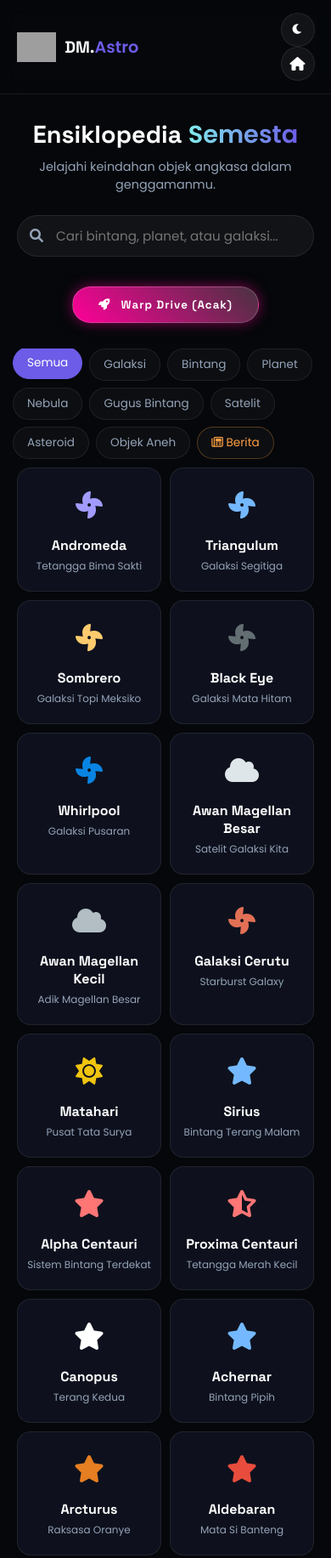
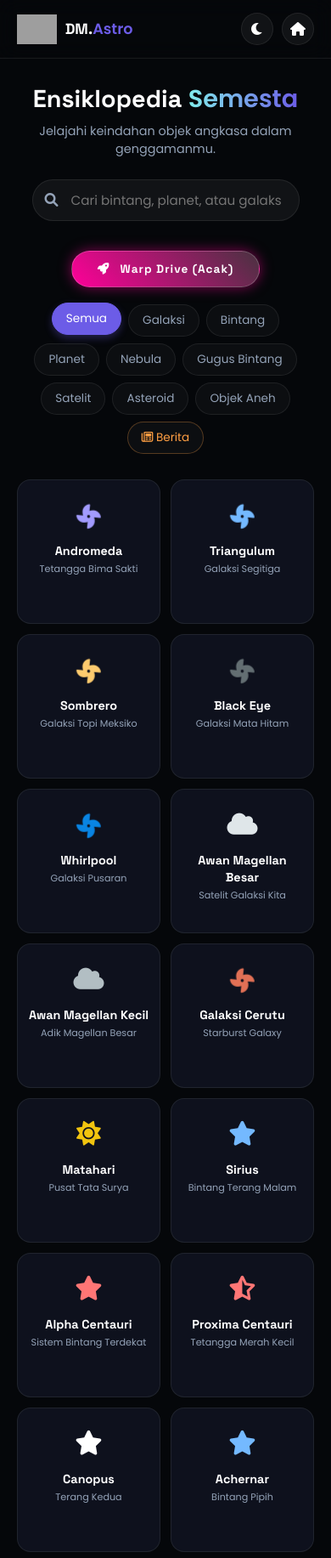
Before and after one commit to Hikmahtyar/DevMula-Astro.Com, a plain HTML site: page index.html in a window 390 px wide. Shown: the top 1833 px of the page at 85% size. Drawn offline with Linux system fonts and the light colour scheme; grey boxes are pictures that could not be loaded.

Commit message:
Fix: Upload kode Ensiklopedia Astro yang benar

```diff
--- a/style.css
+++ b/style.css
@@ -2,9 +2,9 @@
    1. RESET & VARIABLES
    ========================================= */
 :root {
-    /* Mode Gelap (Default) - Warna Deep Space */
+    /* Mode Gelap (Default) */
     --bg-color: #05070a;
-    --card-bg: rgba(21, 25, 43, 0.6); /* Transparan untuk efek kaca */
+    --card-bg: rgba(21, 25, 43, 0.6);
     --text-primary: #ffffff;
     --text-secondary: #94a3b8;
     --accent: #6c5ce7;
@@ -13,44 +13,44 @@
 }
 
 .light-mode {
-    /* Mode Terang - Warna Awan Siang */
+    /* Mode Terang */
     --bg-color: #f0f2f5;
     --card-bg: #ffffff;
     --text-primary: #2d3436;
     --text-secondary: #636e72;
     --accent: #0984e3;
     --border-card: rgba(0, 0, 0, 0.05);
-    --glow-opacity: 0.1; /* Glow sedikit terlihat di light mode */
+    --glow-opacity: 0.1;
 }
 
 * {
     margin: 0; padding: 0; box-sizing: border-box;
     font-family: 'Poppins', sans-serif;
-    /* Transisi halus untuk semua perubahan elemen */
     transition: background-color 0.3s ease, color 0.3s ease, border-color 0.3s ease;
+    -webkit-tap-highlight-color: transparent;
 }
+
+html { overflow-x: hidden; }
 
 body {
     background-color: var(--bg-color);
     color: var(--text-primary);
     min-height: 100vh;
-    overflow-x: hidden; /* Mencegah scroll samping di HP */
+    overflow-x: hidden;
 }
 
-/* Font Khusus Judul agar Futuristik */
 h1, h2, h3, .brand-text { font-family: 'Space Grotesk', sans-serif; }
 
 /* =========================================
-   2. NAVBAR (GLASSMORPHISM)
+   2. NAVBAR
    ========================================= */
 .navbar {
     display: flex; justify-content: space-between; align-items: center;
     padding: 15px 5%;
     position: sticky; top: 0; z-index: 100;
-    /* Efek Kaca Buram */
     backdrop-filter: blur(12px);
     -webkit-backdrop-filter: blur(12px);
-    background: rgba(var(--bg-color), 0.7);
+    background: rgba(var(--bg-color), 0.85);
     border-bottom: 1px solid var(--border-card);
 }
 
@@ -59,32 +59,34 @@ h1, h2, h3, .brand-text { font-family: 'Space Grotesk', sans-serif; }
 .brand-text { font-size: 1.2rem; font-weight: 700; }
 .highlight { color: var(--accent); }
 
+.nav-actions { display: flex; gap: 10px; }
+
 .btn-icon {
-    width: 40px; height: 40px; border-radius: 50%;
+    width: 38px; height: 38px; border-radius: 50%;
     border: 1px solid var(--border-card);
     background: rgba(255,255,255,0.05);
     color: var(--text-primary);
     display: flex; align-items: center; justify-content: center;
     cursor: pointer; text-decoration: none;
-    transition: transform 0.2s;
+    font-size: 1rem;
 }
-.btn-icon:hover { background: var(--accent); border-color: var(--accent); color: white; transform: scale(1.1); }
+.btn-icon:hover { background: var(--accent); border-color: var(--accent); color: white; }
 
 /* =========================================
    3. HERO & SEARCH BAR
    ========================================= */
-.hero { text-align: center; padding: 30px 20px; }
+.hero { text-align: center; padding: 30px 20px 10px; }
 .hero h1 { font-size: 2.2rem; margin-bottom: 10px; line-height: 1.2; }
 .highlight-text {
     background: linear-gradient(90deg, #81ecec, #6c5ce7);
     -webkit-background-clip: text;
     -webkit-text-fill-color: transparent;
 }
-.hero p { color: var(--text-secondary); margin-bottom: 25px; font-size: 0.9rem; }
+.hero p { color: var(--text-secondary); margin-bottom: 25px; font-size: 0.9rem; padding: 0 10px; }
 
-/* Styles untuk Search Bar */
+/* Search Bar */
 .search-wrapper {
-    position: relative; max-width: 400px; margin: 0 auto 20px;
+    position: relative; max-width: 500px; margin: 0 auto 20px; width: 90%;
 }
 .search-icon {
     position: absolute; left: 15px; top: 50%; transform: translateY(-50%);
@@ -95,7 +97,6 @@ h1, h2, h3, .brand-text { font-family: 'Space Grotesk', sans-serif; }
     border-radius: 50px; border: 1px solid var(--border-card);
     background: rgba(255,255,255,0.05);
     color: var(--text-primary); font-size: 0.95rem; outline: none;
-    transition: 0.3s;
 }
 #searchInput:focus {
     border-color: var(--accent);
@@ -104,114 +105,110 @@ h1, h2, h3, .brand-text { font-family: 'Space Grotesk', sans-serif; }
 }
 
 /* =========================================
-   4. FILTER BUTTONS (Scrollable di HP)
+   4. FILTER BUTTONS (FIX: NO SCROLL, CENTERED)
    ========================================= */
 .filter-container {
-    display: flex; justify-content: center; flex-wrap: wrap; gap: 8px;
-    padding: 0 15px 30px; max-width: 900px; margin: 0 auto;
+    display: flex;
+    justify-content: center; /* Selalu di tengah */
+    flex-wrap: wrap; /* Tombol turun ke bawah jika tidak muat */
+    gap: 8px; /* Jarak antar tombol */
+    padding: 10px 20px 30px; /* Padding atas 10px agar tidak terpotong */
+    max-width: 800px;
+    margin: 0 auto;
 }
 
 .filter-btn {
-    padding: 8px 16px; border: 1px solid var(--border-card);
+    padding: 8px 16px;
+    border: 1px solid var(--border-card);
     background: rgba(255,255,255,0.03); color: var(--text-secondary);
     border-radius: 50px; cursor: pointer; font-size: 0.85rem; font-weight: 500;
     transition: all 0.2s;
-    white-space: nowrap; /* Mencegah teks turun baris */
+    /* Agar tombol tidak gepeng di layar kecil */
+    flex-shrink: 0;
 }
+
 .filter-btn:hover, .filter-btn.active {
     background: var(--accent); color: white; border-color: var(--accent);
     transform: translateY(-2px);
+    box-shadow: 0 4px 10px rgba(108, 92, 231, 0.3);
 }
-/* Tombol Berita Spesial */
 .news-btn { border-color: rgba(255, 159, 67, 0.3); color: #ff9f43; }
 .news-btn:hover, .news-btn.active { background: #ff9f43; color: white; border-color: #ff9f43; }
 
 /* =========================================
-   5. CARD GRID & STYLING
+   5. CARD GRID (FIX 2 KOLOM RAPI)
    ========================================= */
 .container { max-width: 1200px; margin: 0 auto; padding: 0 20px 60px; }
 
 .card-grid {
     display: grid;
-    /* Responsive Grid: Otomatis menyesuaikan layar HP/Laptop */
-    grid-template-columns: repeat(auto-fill, minmax(150px, 1fr));
-    gap: 15px;
+    /* Desktop: Auto fit */
+    grid-template-columns: repeat(auto-fill, minmax(180px, 1fr));
+    gap: 20px;
 }
 
 .card {
-    position: relative; /* Penting untuk penempatan Glow */
+    position: relative;
     background: var(--card-bg);
     border-radius: 16px; padding: 25px 15px;
     text-decoration: none; color: var(--text-primary);
     border: 1px solid var(--border-card);
     display: flex; flex-direction: column; align-items: center; text-align: center;
-    overflow: hidden; /* Agar glow tidak keluar kotak */
-    transition: transform 0.3s ease, border-color 0.3s ease;
+    overflow: hidden;
+    height: 100%;
+    justify-content: flex-start;
 }
 
-/* Elemen Glow di Belakang Kartu */
 .card-glow {
     position: absolute; top: -50%; left: -50%; width: 200%; height: 200%;
-    /* Gradient Radial Halus */
-    background: radial-gradient(circle, rgba(255,255,255,0.15) 0%, transparent 60%);
-    opacity: var(--glow-opacity);
-    transform: scale(0.8);
-    transition: opacity 0.4s ease, transform 0.4s ease;
-    pointer-events: none; z-index: 0;
+    background: radial-gradient(circle, rgba(255,255,255,0.1) 0%, transparent 60%);
+    opacity: var(--glow-opacity); transform: scale(0.8);
+    transition: opacity 0.4s ease, transform 0.4s ease; pointer-events: none;
 }
 
-/* Efek Hover di Desktop */
+/* Hover hanya di Desktop */
 @media (hover: hover) {
     .card:hover { transform: translateY(-5px); border-color: rgba(255,255,255,0.3); }
-    .card:hover .card-glow { opacity: 0.3; transform: scale(1); } /* Glow menyala */
+    .card:hover .card-glow { opacity: 0.3; transform: scale(1); }
     .card:hover .card-icon { transform: scale(1.1); filter: drop-shadow(0 0 8px currentColor); }
 }
 
-.card-icon { font-size: 2rem; margin-bottom: 12px; z-index: 1; transition: transform 0.3s; position: relative; }
-.card h3 { font-size: 1rem; margin-bottom: 5px; z-index: 1; position: relative; }
-.card p { font-size: 0.75rem; color: var(--text-secondary); z-index: 1; position: relative; }
+.card-icon { font-size: 2.2rem; margin-bottom: 12px; z-index: 1; transition: transform 0.3s; }
+.card h3 { font-size: 1rem; margin-bottom: 5px; z-index: 1; line-height: 1.4; }
+.card p { font-size: 0.75rem; color: var(--text-secondary); z-index: 1; }
 
-/* Badge Berita */
 .badge {
-    font-size: 0.65rem; font-weight: bold; padding: 4px 10px; border-radius: 8px;
-    margin-bottom: 10px; text-transform: uppercase; letter-spacing: 0.5px; z-index: 1;
+    font-size: 0.6rem; font-weight: bold; padding: 4px 8px; border-radius: 6px;
+    margin-bottom: 8px; text-transform: uppercase; z-index: 1;
 }
-.upcoming { background: rgba(255, 159, 67, 0.15); color: #ff9f43; border: 1px solid rgba(255, 159, 67, 0.3); }
-.passed { background: rgba(239, 87, 119, 0.15); color: #ef5777; border: 1px solid rgba(239, 87, 119, 0.3); }
-
+.upcoming { background: rgba(255, 159, 67, 0.15); color: #ff9f43; border: 1px solid #ff9f43; }
+.passed { background: rgba(239, 87, 119, 0.15); color: #ef5777; border: 1px solid #ef5777; }
 .hidden { display: none; }
 
 /* =========================================
-   6. FOOTER & ANIMASI
+   6. FOOTER & PROMO FIX
    ========================================= */
 .footer {
     text-align: center; padding: 40px 20px;
     background: linear-gradient(to top, rgba(0,0,0,0.8), transparent);
     border-top: 1px solid var(--border-card);
 }
-/* KODE BARU (PAKAI INI) */
 .promo-box {
     background: linear-gradient(135deg, #2d3436, #000);
     padding: 25px; border-radius: 15px; max-width: 400px; margin: 0 auto 20px;
     border: 1px solid rgba(255,255,255,0.1);
-
-    /* TAMBAHAN WAJIB: Paksa teks jadi putih */
     color: #ffffff !important;
     box-shadow: 0 10px 30px rgba(0,0,0,0.2);
 }
+.promo-box h3, .promo-box p { color: #ffffff !important; }
 
-/* Pastikan judul dan paragraf di dalam box ini juga putih */
-.promo-box h3,
-.promo-box p {
-    color: #ffffff !important;
-}
 .btn-promo {
     display: inline-block; background: var(--accent); color: white;
-    padding: 8px 20px; border-radius: 50px; text-decoration: none; font-size: 0.9rem; margin-top: 10px;
+    padding: 8px 25px; border-radius: 50px; text-decoration: none; font-size: 0.9rem; margin-top: 10px; font-weight: 600;
 }
 .copyright { font-size: 0.8rem; color: var(--text-secondary); }
 
-/* Animasi Meteor Jatuh */
+/* Animasi */
 .meteor {
     position: fixed; top: -100px; width: 2px; height: 60px;
     background: linear-gradient(to bottom, rgba(255,255,255,0), #fff);
@@ -221,54 +218,68 @@ h1, h2, h3, .brand-text { font-family: 'Space Grotesk', sans-serif; }
     0% { transform: translateY(-100px) translateX(0); opacity: 1; }
     100% { transform: translateY(110vh) translateX(-100px); opacity: 0; }
 }
-/* Animasi Muncul Kartu */
-@keyframes fadeIn {
-    from { opacity: 0; transform: scale(0.95); }
-    to { opacity: 1; transform: scale(1); }
+@keyframes fadeIn { from { opacity: 0; transform: scale(0.95); } to { opacity: 1; transform: scale(1); } }
+
+/* =========================================
+   7. 🔥 MOBILE OPTIMIZATION 🔥
+   ========================================= */
+@media (max-width: 768px) {
+    .navbar { padding: 15px 20px; }
+    .brand-text { font-size: 1.1rem; }
+
+    /* Hero Font */
+    .hero h1 { font-size: 1.8rem; }
+
+    /* Filter: Tumpuk ke Bawah & Rata Tengah */
+    .filter-container {
+        /* Hapus scroll samping */
+        flex-wrap: wrap;
+        overflow-x: visible;
+        justify-content: center;
+        /* Tambah padding atas agar tidak terpotong */
+        padding-top: 10px;
+        mask-image: none;
+        -webkit-mask-image: none;
+    }
+
+    /* Grid 2 Kolom */
+    .card-grid {
+        grid-template-columns: repeat(2, 1fr);
+        gap: 12px;
+    }
+
+    /* Kartu */
+    .card { padding: 20px 10px; min-height: 170px; }
+    .card-icon { font-size: 1.8rem; margin-bottom: 10px; }
+    .card h3 { font-size: 0.9rem; }
+    .card p { font-size: 0.7rem; line-height: 1.2; }
+
+    /* Warp Button */
+    .warp-btn { font-size: 0.85rem; padding: 10px 20px; }
 }
 
 /* =========================================
-   7. RESPONSIVE MOBILE TWEAKS
+   8. FIX HALAMAN ARTIKEL
    ========================================= */
-@media (max-width: 480px) {
-    .hero h1 { font-size: 1.8rem; }
-    .card-grid { grid-template-columns: repeat(2, 1fr); gap: 10px; } /* 2 Kolom di HP */
-    .filter-container { overflow-x: auto; justify-content: flex-start; padding-bottom: 10px; } /* Scroll samping jika tombol banyak */
-    .card { padding: 20px 10px; }
-}
-
-/* =========================================
-   FIX TAMBAHAN UNTUK HALAMAN ARTIKEL
-   ========================================= */
-
-/* 1. Paksa Kartu Promo di Artikel (Andromeda/Triangulum) Selalu Gelap */
 .promo-card-dark {
     background: #0b0e14 !important;
     border: 1px solid rgba(255, 255, 255, 0.1) !important;
-    color: #ffffff !important; /* Teks Putih */
+    color: #ffffff !important;
+}
+.promo-card-dark h2, .promo-card-dark p, .promo-card-dark .promo-label {
+    color: #ffffff !important;
+}
+.promo-card-dark .btn-cta-primary {
+    background: #ffffff !important; color: #000000 !important;
 }
 
-.promo-card-dark h2,
-.promo-card-dark p,
-.promo-card-dark .promo-label {
-    color: #ffffff !important; /* Paksa semua teks anak jadi putih */
-}
-
-/* Tombol di dalam kartu promo */
-.promo-card-dark .btn-cta-primary {
-    background: #ffffff !important;
-    color: #000000 !important;
-}
-
-/* 2. Fix Judul Artikel saat Mode Terang */
-/* Agar tulisan "ANDROMEDA..." terlihat saat background putih */
 body.light-mode .main-title {
     background: linear-gradient(135deg, #2d3436 30%, var(--accent) 100%);
     -webkit-background-clip: text;
     -webkit-text-fill-color: transparent;
 }
 
-/* --- WARP DRIVE BUTTON --- */
+/* Warp Overlay & Button Styles */
 .warp-btn {
     margin-top: 15px;
     padding: 12px 30px;
@@ -283,49 +294,24 @@ body.light-mode .main-title {
     font-family: 'Space Grotesk', sans-serif;
     letter-spacing: 1px;
 }
-.warp-btn:hover {
-    transform: scale(1.1);
-    box-shadow: 0 0 30px rgba(255, 0, 153, 0.8);
-}
+.warp-btn:hover { transform: scale(1.1); box-shadow: 0 0 30px rgba(255, 0, 153, 0.8); }
 .warp-btn i { margin-right: 8px; }
 
-/* --- ANIMASI LAYAR HYPERSPACE --- */
 .warp-overlay {
     position: fixed; top: 0; left: 0; width: 100%; height: 100%;
-    background: #000;
-    z-index: 9999;
-    display: none; /* Sembunyi dulu */
-    align-items: center; justify-content: center;
-    overflow: hidden;
+    background: #000; z-index: 9999; display: none;
+    align-items: center; justify-content: center; overflow: hidden;
 }
-
 .warp-overlay.active { display: flex; }
-
 .warp-text {
     position: absolute; color: white; font-family: 'Space Grotesk';
     font-size: 2rem; letter-spacing: 5px; font-weight: bold;
-    animation: pulseText 0.5s infinite alternate;
-    z-index: 10;
+    animation: pulseText 0.5s infinite alternate; z-index: 10;
 }
-
-/* Efek Bintang Bergerak Cepat */
 .warp-overlay .stars {
-    position: absolute; width: 100%; height: 100%;
-    background: transparent;
-    box-shadow:
-        10vw 50vh 2px white,
-        20vw 40vh 1px white,
-        30vw 80vh 2px white,
-        80vw 10vh 2px white,
-        90vw 90vh 1px white;
-    animation: hyperSpace 0.5s linear infinite;
-    transform-origin: center;
+    position: absolute; width: 100%; height: 100%; background: transparent;
+    box-shadow: 10vw 50vh 2px white, 20vw 40vh 1px white, 30vw 80vh 2px white, 80vw 10vh 2px white, 90vw 90vh 1px white;
+    animation: hyperSpace 0.5s linear infinite; transform-origin: center;
 }
-
-@keyframes hyperSpace {
-    0% { transform: scale(1); opacity: 1; }
-    50% { opacity: 0.8; }
-    100% { transform: scale(10); opacity: 0; }
-}
-
+@keyframes hyperSpace { 0% { transform: scale(1); opacity: 1; } 50% { opacity: 0.8; } 100% { transform: scale(10); opacity: 0; } }
 @keyframes pulseText { from { opacity: 0.5; } to { opacity: 1; } }
```
